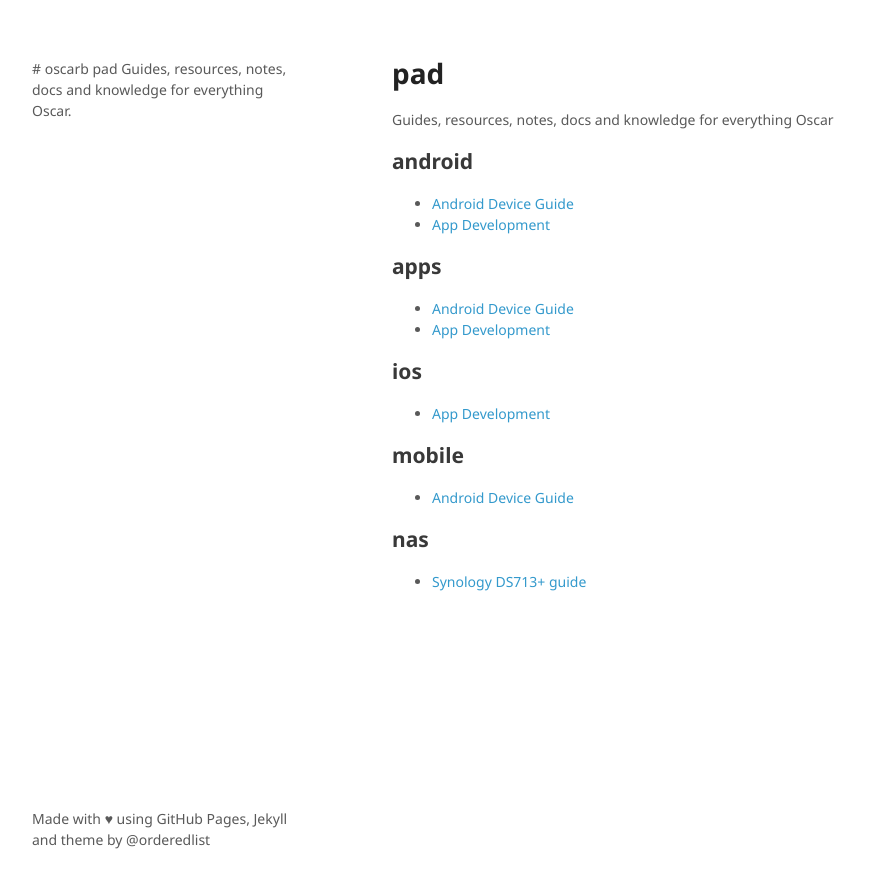
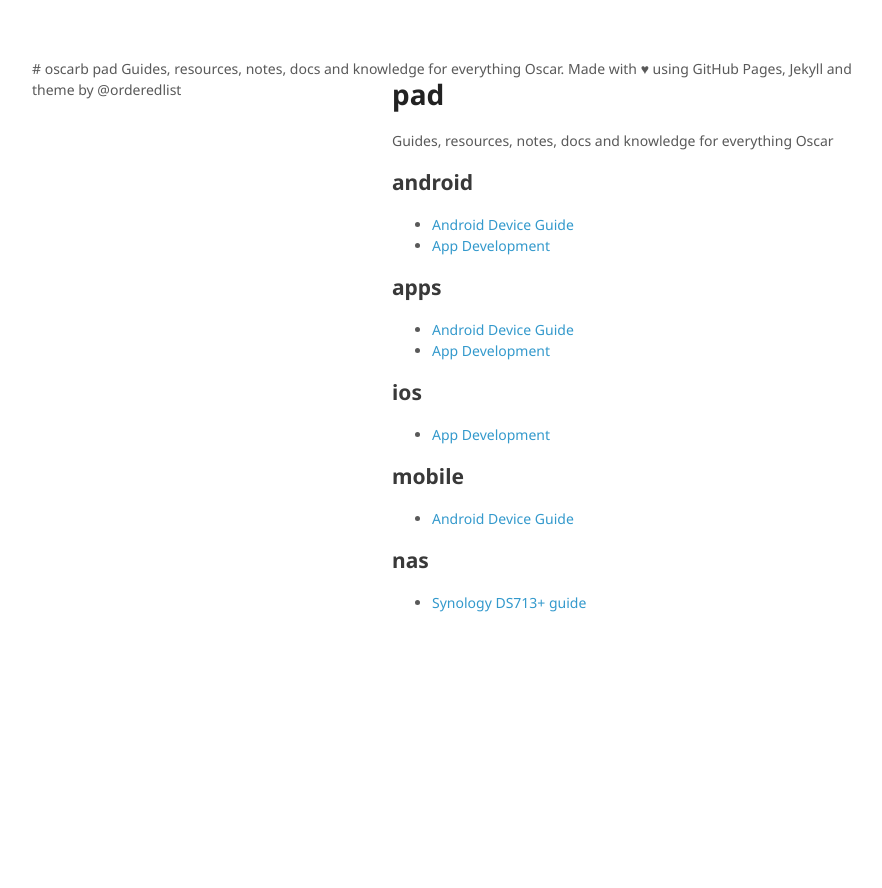
Before and after one commit to oscarb/pad, a Jekyll site: the page built from index.md, in a window 1280 px wide. Shown: the top 888 px of the page, without its empty margins (178-1060 px from the left). Built offline with Jekyll 4.4.1, drawn with Linux system fonts in a browser that asks for light colours.

Commit message:
Remove header and footer wrapper

```diff
--- a/_layouts/default.html
+++ b/_layouts/default.html
@@ -5,16 +5,12 @@
 </head>
 <body>
 <div class="wrapper">
-  <header markdown="1">
-    {% include header.md %}
-  </header>
+  {% include header.md %}
   <section>
     {{ content }}
   </section>
-  <footer markdown="1">
-     {% include footer.md %}
-  </footer>
-</div>
+  {% include footer.md %}
+ </div>
 <script src="{{ site.github.url }}/scale.fix.js"></script>
 </body>
 </html>
```
